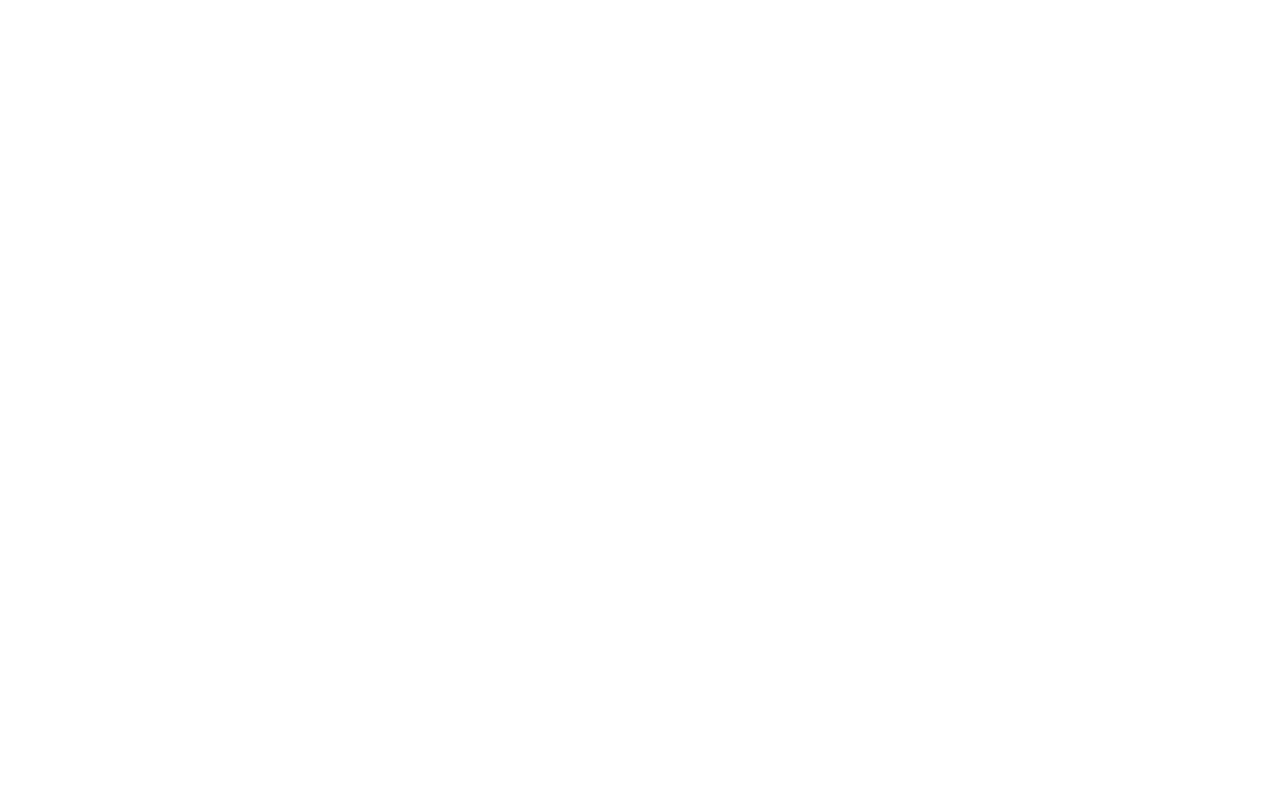
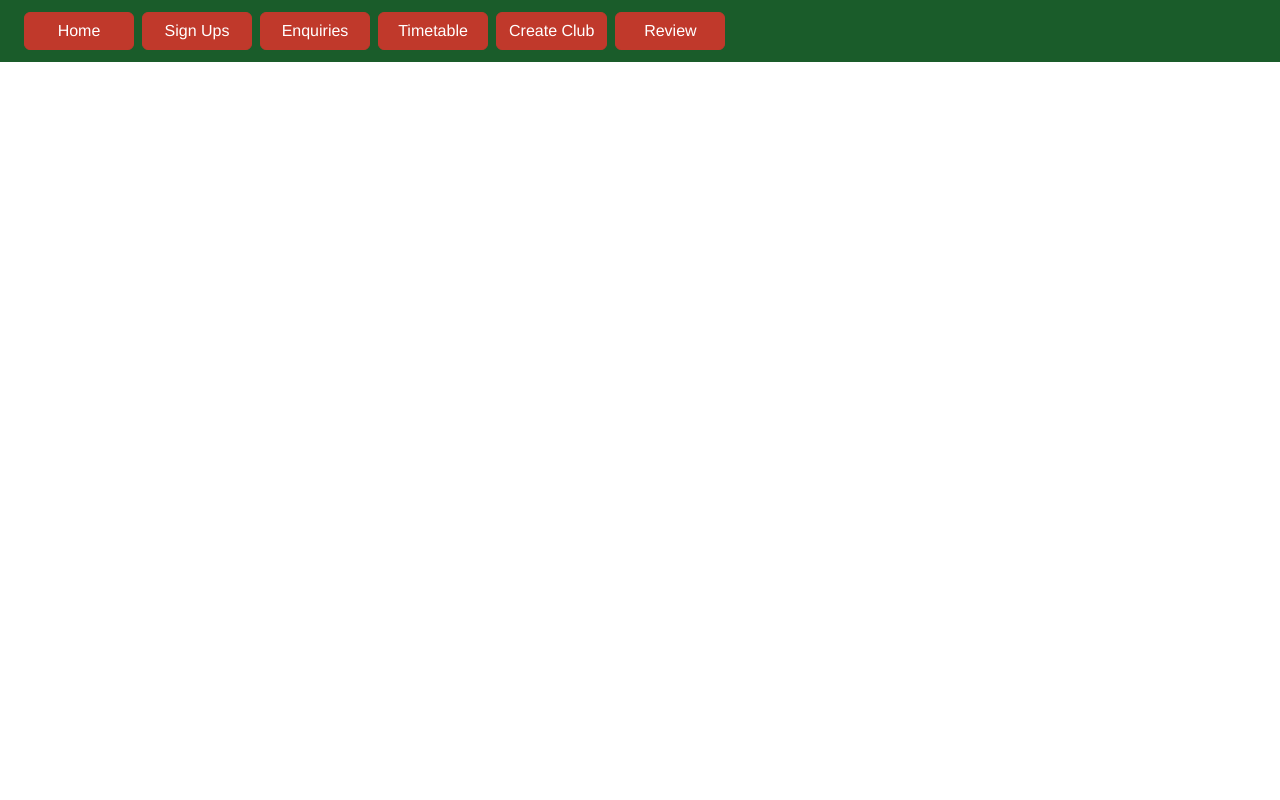
Before and after one commit to Marcus-Hilder/13_dtp_AS91903_AS91907, a Flask app: page / in a window 1280 px wide. Before the commit the page is empty. Run offline with Flask 3, Linux system fonts and the light colour scheme.

Commit message:
created main headder / nav  using feedback added custom colors to the main stylesheet & finalised my headder trialing -- stull need the headder added

```diff
--- a/App.py
+++ b/App.py
@@ -5,7 +5,7 @@
 
 def get_db_conn():
     """setup connection to sql database"""
-    conn = sqlite3.connect('INPUT HERE.db')
+    conn = sqlite3.connect('club_data.db')
     conn.row_factory = sqlite3.Row
     return conn
 
@@ -28,3 +28,6 @@
     page_title = "Westlake Clubs - Sign Ups"
 
     return render_template("sign_ups.html", page_title=page_title)
+
+if __name__ == '__main__':
+    app.run(debug=True, port=5000)
--- a/Trialling/Header/Marcus_Header.html
+++ b/Trialling/Header/Marcus_Header.html
@@ -10,7 +10,7 @@
 
 <body>
 
-    <div class="container-fluid ravil_header py-1   " style="float: right;">
+    <div class="container-fluid ravil_header py-1 d-flex justify-content-end" >
         <a href="#"><img src="/static/westlake_logo.webp" alt="Westlake logo" class="header_logo"></a>
     </div>
 
--- a/static/style.css
+++ b/static/style.css
@@ -1,3 +1,38 @@
+:root {
+    --wl-red:   #c0392b;
+    --wl-green: #1a5c2a;
+    --wl-red-hover: #96281b;
+}
+
+body {
+	font-family: Helvetica, Arial, sans-serif;
+}
+
+.navbar-wl {
+	background-color: var(--wl-green) !important;
+}
+
+.navbar-toggler {
+	border-color: rgba(255,255,255,0.5);
+}
+.navbar-toggler-icon {
+	filter: invert(1);
+}
+
+.nav-btn-consistent {
+    min-width: 110px;
+    font-size: 1rem;
+    font-family: Helvetica, Arial, sans-serif;
+    background-color: var(--wl-red);
+    border-color: var(--wl-red);
+    color: #fff;
+}
+.nav-btn-consistent:hover,
+.nav-btn-consistent:focus {
+	background-color: var(--wl-red-hover);
+    border-color: var(--wl-red-hover);
+    color: #fff;
+}
 header {
     background-color: #CAB786;
 }
--- a/templates/Header.html
+++ b/templates/Header.html
@@ -4,8 +4,47 @@
     <meta charset="UTF-8">
     <meta name="viewport" content="width=device-width, initial-scale=1.0">
     <title>{{page_title}}</title>
+    <link rel="stylesheet" href="https://cdn.jsdelivr.net/npm/bootstrap@5.3.3/dist/css/bootstrap.min.css">
+    <link rel="stylesheet" href="/static/style.css">
 </head>
 <body>
 
+    <nav class="navbar navbar-expand-lg navbar-wl">
+        <div class="container-fluid">
+            <img src="" alt="">
+
+            <button class="navbar-toggler" type="button" data-bs-toggle="collapse" data-bs-target="#mainNav" aria-controls="mainNav" aria-expanded="false" aria-label="Toggle navigation">
+                <span class="navbar-toggler-icon"></span>
+            </button>
+
+
+            <div class="collapse navbar-collapse" id="mainNav">
+                <ul class="navbar-nav mb-2 mb-lg-0 ms-lg-2">
+                    <li class="nav-item mx-1 my-1">
+                        <button type="button" class="btn nav-btn-consistent w-100">Home</button>
+                    </li>
+                    <li class="nav-item mx-1 my-1">
+                        <button type="button" class="btn nav-btn-consistent w-100">Sign Ups</button>
+                    </li>
+                    <li class="nav-item mx-1 my-1">
+                        <button type="button" class="btn nav-btn-consistent w-100">Enquiries</button>
+                    </li>
+                    <li class="nav-item mx-1 my-1">
+                        <button type="button" class="btn nav-btn-consistent w-100">Timetable</button>
+                    </li>
+                    <li class="nav-item mx-1 my-1">
+                        <button type="button" class="btn nav-btn-consistent w-100">Create Club</button>
+                    </li>
+                    <li class="nav-item mx-1 my-1">
+                        <button type="button" class="btn nav-btn-consistent w-100">Review</button>
+                    </li>
+                </ul>
+            </div>
+        </div>
+    </nav>
+
+    <script src="https://cdn.jsdelivr.net/npm/bootstrap@5.3.3/dist/js/bootstrap.bundle.min.js"></script>
 </body>
+
+
 </html>
--- a/templates/index.html
+++ b/templates/index.html
@@ -0,0 +1 @@
+{% extends 'Header.html' %}
```
